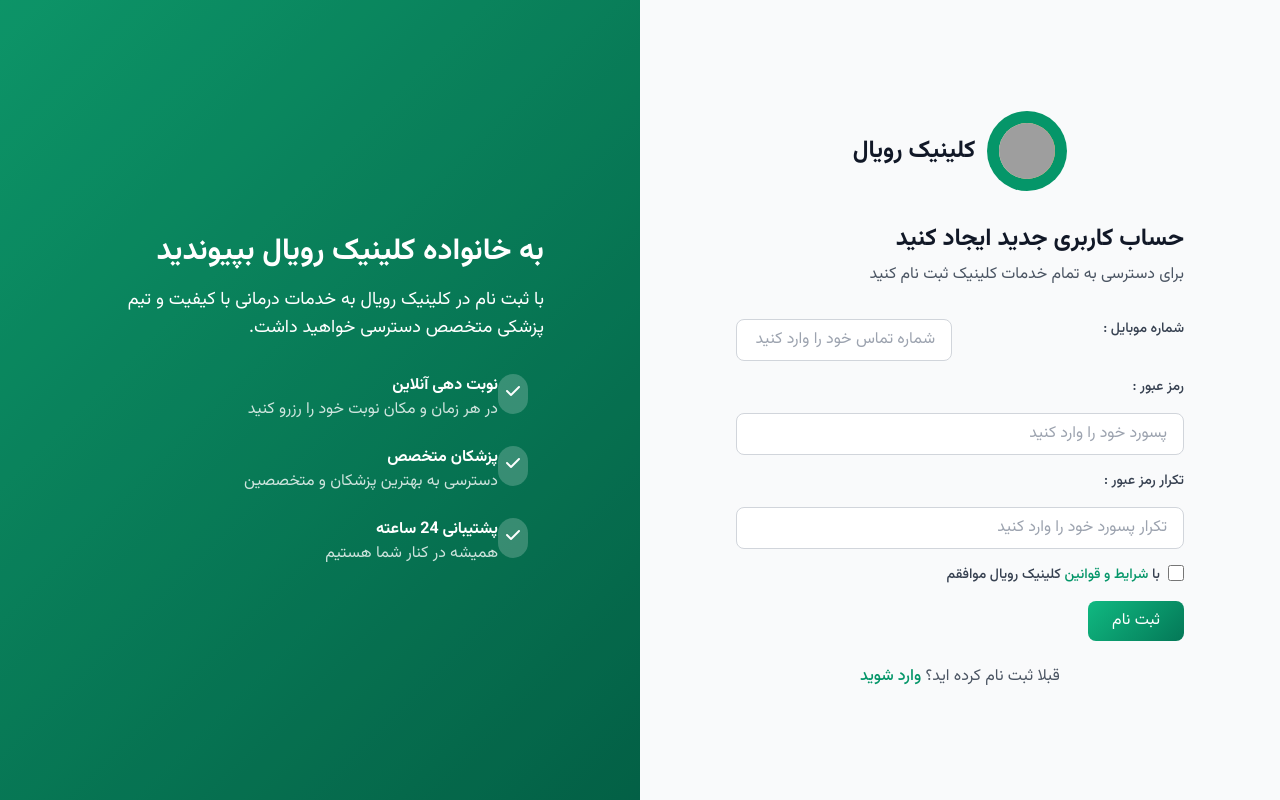
After one commit to samira-dev-star/royal-clinic-project, a Django app: page /accounts/register/ in a window 1280 px wide. The commit adds this page. Run offline with Django 5.2, Linux system fonts and the light colour scheme; some libraries are stand-ins or nearby versions; grey boxes are pictures that could not be loaded.

Commit message:
account app - register model and form completed

```diff
--- a/royal_clinic/apps/accounts/account_urls.py
+++ b/royal_clinic/apps/accounts/account_urls.py
@@ -4,5 +4,6 @@ from . import views
 app_name = 'account'
 
 urlpatterns =[
-
+    path('register/',views.RegisterUserView.as_view(),name='register'),
+    path('rules/',views.show_rules_and_regulations,name='rules'),
 ]
--- a/royal_clinic/apps/accounts/apps.py
+++ b/royal_clinic/apps/accounts/apps.py
@@ -4,3 +4,5 @@ from django.apps import AppConfig
 class AccountsConfig(AppConfig):
     default_auto_field = 'django.db.models.BigAutoField'
     name = 'apps.accounts'
+
+    verbose_name = 'کاربران و پرسنل'
--- a/royal_clinic/apps/accounts/views.py
+++ b/royal_clinic/apps/accounts/views.py
@@ -1,3 +1,52 @@
-from django.shortcuts import render
+from django.shortcuts import render,redirect
+from django.views import View
+from .account_forms import RegisterUserForm
+from .models import Customuser,RulesandRegulations
+from django.contrib import messages
+# Create your views here.
 
-# Create your views here.
+
+class RegisterUserView(View):
+    template_name = 'accounts/register.html'
+
+    # def dispatch(self, request, *args, **kwargs):
+    #     if request.user.is_authenticated:
+    #         return redirect('main:index')
+    #     return super().dispatch(request, *args, **kwargs)
+
+    def get(self,request,*args, **kwargs):
+        form = RegisterUserForm()
+        return render(request,self.template_name,{'form':form})
+
+    def post(self,request,*args, **kwargs):
+        form = RegisterUserForm(request.POST)
+        if form.is_valid():
+            user = form.cleaned_data
+
+            if user['accept_rules']:
+
+                Customuser.objects.create_user (
+                    mobile_number = user['mobile_number'],
+                    password = user['password1'],
+                )
+
+                messages.success(request,"ثبت نام با موفقیت انجام شد شماره موبایل و پسورد خود را وارد کنید",'success')
+                return redirect('main:index')
+
+            else:
+                messages.error(request,'با قوانین و مقررات موافقت نکردید','error')
+                return render(request,self.template_name,{'form':form})
+
+        messages.error(request,' خطا در انجام ثبت نام','error')
+        return render(request,self.template_name,{'form':form})
+
+
+#----------------------------------------------------------------------------------------------------------------
+
+def show_rules_and_regulations(request):
+    template_name = "accounts/partials/rules_and_regulations.html"
+    rules = RulesandRegulations.objects.all()
+    context = {
+        'rules' : rules,
+    }
+    return render(request,template_name,context)
--- a/royal_clinic/royal_clinic/urls.py
+++ b/royal_clinic/royal_clinic/urls.py
@@ -22,7 +22,10 @@ from django.conf.urls.static import static
 urlpatterns = [
     path('admin/', admin.site.urls),
     path('',include('apps.main.main_urls' , namespace='main')),
-    path('accounts/',include('apps.accounts.account_urls', namespace='account'))
+    path('accounts/',include('apps.accounts.account_urls', namespace='account')),
+
+    path('ckeditor/', include('ckeditor_uploader.urls')),
+
 ]+static(settings.MEDIA_URL,document_root=settings.MEDIA_ROOT)
 
 
--- /dev/null
+++ b/royal_clinic/static/css/accounts.css
@@ -0,0 +1,98 @@
+
+@import url('https://fonts.googleapis.com/css2?family=Vazirmatn:wght@100;200;300;400;500;600;700;800;900&display=swap');
+
+body {
+    font-family: 'Vazirmatn', sans-serif;
+    background-color: #f8fafc;
+}
+
+.form-input:focus {
+    border-color: #10b981;
+    box-shadow: 0 0 0 3px rgba(16, 185, 129, 0.2);
+}
+
+.gradient-bg {
+    background: linear-gradient(135deg, #10b981 0%, #047857 100%);
+}
+
+.btn-hover:hover {
+    transform: translateY(-2px);
+    box-shadow: 0 10px 20px rgba(0, 0, 0, 0.1);
+}
+
+.input-error {
+    border-color: #ef4444;
+}
+
+.error-message {
+    color: #ef4444;
+    font-size: 0.875rem;
+    margin-top: 0.25rem;
+}
+
+.pr-16 {
+    /* padding-right: 4rem; */
+    padding-right: 0;
+  }
+
+/* --------------------------------------------------------------------------------------------------------------- */
+/* قوانین و مقررات */
+
+@import url('https://fonts.googleapis.com/css2?family=Vazirmatn:wght@100;200;300;400;500;600;700;800;900&display=swap');
+
+body {
+    font-family: 'Vazirmatn', sans-serif;
+    background-color: #f8fafc;
+}
+
+.gradient-bg {
+    background: linear-gradient(135deg, #10b981 0%, #047857 100%);
+}
+
+.terms-container {
+    scroll-behavior: smooth;
+}
+
+.terms-section {
+    scroll-margin-top: 100px;
+}
+
+.highlight-box {
+    border-right: 4px solid #10b981;
+    background-color: #f0fdf4;
+}
+
+::-webkit-scrollbar {
+    width: 8px;
+}
+
+::-webkit-scrollbar-track {
+    background: #f1f1f1;
+}
+
+::-webkit-scrollbar-thumb {
+    background: #10b981;
+    border-radius: 4px;
+}
+
+.back-to-top {
+    position: fixed;
+    bottom: 30px;
+    left: 30px;
+    background-color: #10b981;
+    color: white;
+    width: 50px;
+    height: 50px;
+    border-radius: 50%;
+    display: flex;
+    align-items: center;
+    justify-content: center;
+    box-shadow: 0 4px 12px rgba(0, 0, 0, 0.15);
+    transition: all 0.3s ease;
+    z-index: 100;
+}
+
+.back-to-top:hover {
+    transform: translateY(-5px);
+    background-color: #059669;
+}
--- /dev/null
+++ b/royal_clinic/static/js/accounts.js
@@ -0,0 +1,20 @@
+
+// تیک خوردن دکمه ی تایید قوانین و ارجاع مجدد به صفحه ی ثبت نام
+function handleAcceptRules() {
+    const checkbox = document.getElementById('rule');
+    if (checkbox.checked) {
+        window.location.href = '/accounts/register/?accept=1';
+    }
+}
+
+
+window.addEventListener('DOMContentLoaded', function () {
+    const urlParams = new URLSearchParams(window.location.search);
+    if (urlParams.get('accept') === '1') {
+        const checkbox = document.getElementById('terms');
+        if (checkbox) {
+            checkbox.checked = true;
+        }
+    }
+});
+// -------------------------------------------------------------------
--- /dev/null
+++ b/royal_clinic/templates/accounts/register.html
@@ -0,0 +1,121 @@
+{% extends "main_template_account.html" %}
+
+{% block title %}ثبت نام{% endblock title %}
+
+{% block content %}
+
+
+    <div class="min-h-screen flex flex-col md:flex-row">
+        <!-- Left Side - Form -->
+        <div class="w-full md:w-1/2 p-8 flex flex-col justify-center">
+            <div class="max-w-md w-full mx-auto">
+                <div class="flex items-center justify-center mb-8">
+                    <div class="bg-emerald-600 p-3 rounded-full">
+                        {% comment %} <i class="fas fa-heartbeat text-white text-2xl"></i> {% endcomment %}
+                        <img class="w-14 h-14 rounded-full bg-gradient-to-r from-amber-100 to-amber-300 flex items-center justify-center" src="{{media_url}}images/index/IMG-20240528-WA0012.jpg" alt="index-icon">
+                    </div>
+                    <h1 class="text-2xl font-bold text-gray-900 mr-3">کلینیک رویال</h1>
+                </div>
+
+                <h2 class="text-2xl font-bold text-gray-900 mb-2">حساب کاربری جدید ایجاد کنید</h2>
+                <p class="text-gray-600 mb-8">برای دسترسی به تمام خدمات کلینیک ثبت نام کنید</p>
+
+
+
+
+
+
+                <form id="registerForm" class="space-y-4" method='post'>
+                    {% csrf_token %}
+                    <div class="grid grid-cols-1 md:grid-cols-2 gap-4">
+                        <label for="phone" class="block text-sm font-medium text-gray-700 mb-1"> شماره موبایل :</label>
+                        {{form.mobile_number}}
+                    </div>
+
+                    {% if form.mobile_number.errors %}
+                    <div id="phoneError" class="error-message hidden">لطفا شماره موبایل معتبر وارد کنید</div>
+                    {% endif %}
+
+                    <label for="password" class="block text-sm font-medium text-gray-700 mb-1"> رمز عبور :</label>
+                        {{form.password1}}
+
+                    <label for="confirmPassword" class="block text-sm font-medium text-gray-700 mb-1"> تکرار رمز عبور :</label>
+                        {{form.password2}}
+
+
+                    {% comment %} موافقت با قوانین سایت {% endcomment %}
+                    <div class="flex items-start">
+                        {{ form.accept_rules }}  <!-- فقط چک‌باکس -->
+                        <label for="terms" class="mr-2 text-sm font-medium text-gray-700">
+                            با <a href="{% url "account:rules" %}" class="text-emerald-600 hover:underline">شرایط و قوانین</a> کلینیک رویال موافقم
+                        </label>
+                    </div>
+                        {% if form.accept_rules.errors %}
+                            <div class="error-message text-red-500 text-sm">
+                                {{ form.accept_rules.errors.0 }}
+                            </div>
+                        {% endif %}
+
+                        <button type="submit" class="inline-flex items-center px-6 py-2 gradient-bg text-white rounded-lg hover:shadow-lg transition">ثبت نام</button>
+                </form>
+
+
+
+
+
+
+
+
+                <div class="mt-6 text-center">
+                    <p class="text-gray-600">
+                        قبلا ثبت نام کرده اید؟
+                        <a href="#" class="text-emerald-600 font-medium hover:underline">وارد شوید</a>
+                    </p>
+                </div>
+            </div>
+        </div>
+
+        <!-- Right Side - Image -->
+        <div class="hidden md:block md:w-1/2 gradient-bg relative">
+            <div class="absolute inset-0 bg-black opacity-20"></div>
+            <div class="relative h-full flex flex-col items-center justify-center p-12 text-white">
+                <div class="max-w-md">
+                    <h2 class="text-3xl font-bold mb-4">به خانواده کلینیک رویال بپیوندید</h2>
+                    <p class="text-lg mb-8">با ثبت نام در کلینیک رویال به خدمات درمانی با کیفیت و تیم پزشکی متخصص دسترسی خواهید داشت.</p>
+
+                    <div class="space-y-6">
+                        <div class="flex items-start">
+                            <div class="bg-white bg-opacity-20 p-2 rounded-full mr-4">
+                                <i class="fas fa-check text-white"></i>
+                            </div>
+                            <div>
+                                <h3 class="font-bold">نوبت دهی آنلاین</h3>
+                                <p class="text-white text-opacity-80">در هر زمان و مکان نوبت خود را رزرو کنید</p>
+                            </div>
+                        </div>
+
+                        <div class="flex items-start">
+                            <div class="bg-white bg-opacity-20 p-2 rounded-full mr-4">
+                                <i class="fas fa-check text-white"></i>
+                            </div>
+                            <div>
+                                <h3 class="font-bold">پزشکان متخصص</h3>
+                                <p class="text-white text-opacity-80">دسترسی به بهترین پزشکان و متخصصین</p>
+                            </div>
+                        </div>
+
+                        <div class="flex items-start">
+                            <div class="bg-white bg-opacity-20 p-2 rounded-full mr-4">
+                                <i class="fas fa-check text-white"></i>
+                            </div>
+                            <div>
+                                <h3 class="font-bold">پشتیبانی 24 ساعته</h3>
+                                <p class="text-white text-opacity-80">همیشه در کنار شما هستیم</p>
+                            </div>
+                        </div>
+                    </div>
+                </div>
+            </div>
+        </div>
+    </div>
+{% endblock content %}
--- /dev/null
+++ b/royal_clinic/templates/main_template_account.html
@@ -0,0 +1,20 @@
+{% load static %}
+
+<!DOCTYPE html>
+<html lang="fa" dir="rtl">
+<head>
+    <meta charset="UTF-8">
+    <meta name="viewport" content="width=device-width, initial-scale=1.0">
+    <title>{% block title %}{% endblock title %}|کلینیک رویال</title>
+    <script src="https://cdn.tailwindcss.com"></script>
+    <link rel="stylesheet" href="https://cdnjs.cloudflare.com/ajax/libs/font-awesome/6.4.0/css/all.min.css">
+
+    <link rel="stylesheet" href="{% static "css/accounts.css" %}">
+</head>
+
+<body class="bg-gray-50">
+    {% block content %}{% endblock content %}
+    <script src="{% static "js/accounts.js" %}"></script>
+</body>
+
+</html>
--- a/royal_clinic/templates/partials/header.html
+++ b/royal_clinic/templates/partials/header.html
@@ -18,6 +18,7 @@
             <a href="#doctors" class="nav-link text-gray-700 hover:text-amber-700 font-medium">پزشکان</a>
             <a href="#about" class="nav-link text-gray-700 hover:text-amber-700 font-medium">درباره ما</a>
             <a href="#contact" class="nav-link text-gray-700 hover:text-amber-700 font-medium">تماس با ما</a>
+            <a href="{% url "account:register" %}" class="nav-link text-gray-700 hover:text-amber-700 font-medium">ایجاد حساب کاربری</a>
 
             {% comment %} {% if user.is_authenticated %}
             <a href="#account" class="nav-link text-gray-700 hover:text-amber-700 font-medium">خروج</a>
```
Also changed, not shown: royal_clinic/apps/accounts/account_forms.py (+50 -0 lines), royal_clinic/apps/accounts/admin.py (+9 -2 lines), royal_clinic/apps/accounts/models.py (+29 -5 lines), royal_clinic/royal_clinic/settings.py (+51 -1 lines), royal_clinic/templates/accounts/partials/rules_and_regulations.html (added, +56 -0 lines), royal_clinic/apps/accounts/migrations/0003_rulesandregulations_alter_customuser_options_and_more.py (added), royal_clinic/apps/accounts/migrations/0004_alter_rulesandregulations_rules_and_conditions.py (added), royal_clinic/static/css/admin_style_apps.css (renamed from royal_clinic/static/css/admin_style.css), royal_clinic/utils.py (added).
